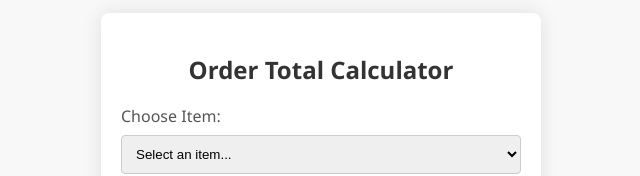
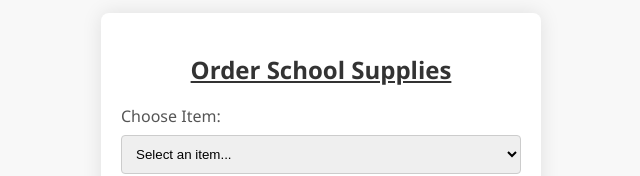
Before and after one commit to harshvaidya4/HarshVaidya4.github.io, a plain HTML site: page Forms/orderForm.html in a window 1280 px wide. Shown: the part 185-361 px from the top of the page, without its empty margins (319-959 px from the left). Drawn offline with Linux system fonts and the light colour scheme.

Commit message:
order form update
made minor changes to the order form.

```diff
--- a/Forms/orderForm.html
+++ b/Forms/orderForm.html
@@ -66,7 +66,7 @@
 <body>
 
     <form action="#" method="post" id="orderForm">
-        <h2>Order Total Calculator</h2>
+        <h2><u>Order School Supplies</u></h2>
 
         <label for="item">Choose Item:</label>
         <select id="item" name="item">
```
